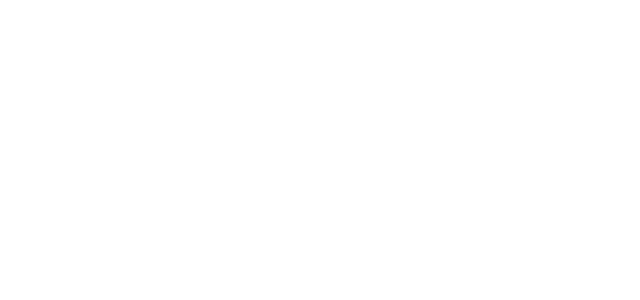
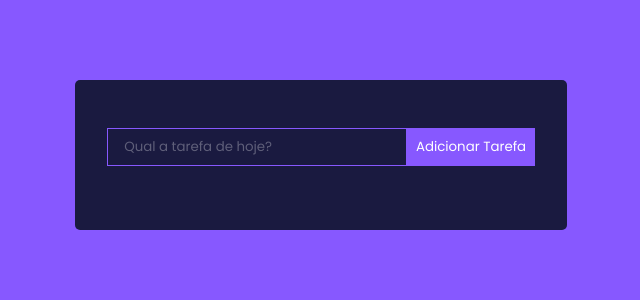
Before and after one commit to ogeanvictor/ToDoList, a React (Create React App) app: page / in a window 1280 px wide. Shown: the top 300 px of the page, without its empty margins (319-959 px from the left). Built offline with nearby package versions, Linux system fonts and the light colour scheme; the HTML template or start-up script is replaced by a standard one.

Commit message:
Crete components/ Add tasks

```diff
--- a/src/App.css
+++ b/src/App.css
@@ -0,0 +1,81 @@
+@import url('https://fonts.googleapis.com/css2?family=Poppins&display=swap');
+
+* {
+  font-family: 'Poppins', sans-serif;
+  margin: 0;
+  padding: 0;
+  box-sizing: border-box;
+}
+
+body {
+  background: #8758ff;
+  display: flex;
+  justify-content: center;
+  align-items: center;
+}
+
+.App {
+  text-align: center;
+}
+
+h1 {
+  color: #fff;
+  margin-bottom: 0.5rem;
+  font-size: 1.75rem;
+}
+
+.todo-wrapper {
+  background: #1A1A40;
+  margin-top: 5rem;
+  padding: 2rem;
+  border-radius: 5px;
+}
+
+.todo-form {
+  width: 100%;
+}
+
+.todo-input {
+  outline: none;
+  background: none;
+  border: 1px solid #8758ff;
+  padding: 0.5rem 1rem;
+  margin-top: 1rem;
+  margin-bottom: 2rem;
+  width: 300px;
+  color: #fff;
+}
+
+.todo-input::placeholder {
+  color: #ffffff4d;
+}
+
+.todo-btn {
+  background: #8758ff;
+  color: #fff;
+  border: none;
+  padding: 0.55rem;
+  cursor: pointer;
+
+}
+
+.task {
+  display: flex;
+  justify-content: space-between;
+  align-items: center;
+  background: #8758ff;
+  color: #fff;
+  padding: 0.75rem 1rem;
+  border-radius: 5px;
+  margin-bottom: 1rem;
+  cursor: pointer;
+}
+
+.fa-trash {
+  margin-left: 0.75rem;
+}
+
+.completed {
+  color: #c5aeff;
+  text-decoration: line-through;
+}
--- a/src/App.js
+++ b/src/App.js
@@ -1,7 +1,12 @@
 import './App.css';
+import { ToDoWrapper } from './components/ToDoWrapper';
 
 function App() {
-  return
+  return (
+    <div className="App">
+      <ToDoWrapper />
+    </div>
+  )
 }
 
 export default App;
--- /dev/null
+++ b/src/components/Task.js
@@ -0,0 +1,16 @@
+import React from 'react'
+import { FontAwesomeIcon } from '@fortawesome/react-fontawesome'
+import { faPenToSquare } from '@fortawesome/free-solid-svg-icons'
+import { faTrash } from '@fortawesome/free-solid-svg-icons'
+
+export const Task = ({ task }) => {
+  return (
+    <div className='task'>
+        <p>{task}</p>
+        <div>
+            <FontAwesomeIcon icon={faPenToSquare} />
+            <FontAwesomeIcon icon={faTrash} />
+        </div>
+    </div>
+  )
+}
--- /dev/null
+++ b/src/components/ToDoForm.js
@@ -0,0 +1,18 @@
+import React, {useState} from 'react'
+
+export const ToDoForm = ({ addTodo }) => {
+    const [task, setTask] = useState("")
+
+    function handleSubmit(e) {
+        e.preventDefault()
+        addTodo(task)
+        setTask("")
+    }
+
+    return (
+        <form className="todo-form" onSubmit={handleSubmit}>
+            <input type="text" className='todo-input' value={task} placeholder='Qual a tarefa de hoje?' onChange={(e) => setTask(e.target.value)}/>
+            <button type='submit' className='todo-btn'>Adicionar Tarefa</button>
+        </form>
+    )
+}
--- /dev/null
+++ b/src/components/ToDoWrapper.js
@@ -0,0 +1,26 @@
+import React, {useState} from 'react'
+import {v4 as uuidv4} from 'uuid'
+
+import { ToDoForm } from './ToDoForm'
+import { Task } from './Task'
+
+
+export const ToDoWrapper = () => {
+    const [showTask, setShowTask] = useState([]);
+
+    const addTodo = (todo) => {
+        setShowTask([
+            ...showTask,
+            {id:uuidv4(), task: todo, completed: false, isEditing: false}
+        ])
+    }
+
+  return (
+    <div className='todo-wrapper'>
+        <ToDoForm addTodo={addTodo} />
+        {showTask.map((todo, index) => (
+            <Task task={todo.task} key={index}/>
+        ))}
+    </div>
+  )
+}
```
Also changed, not shown: src/components/EditToDoForm.js (added, +7 -0 lines).
